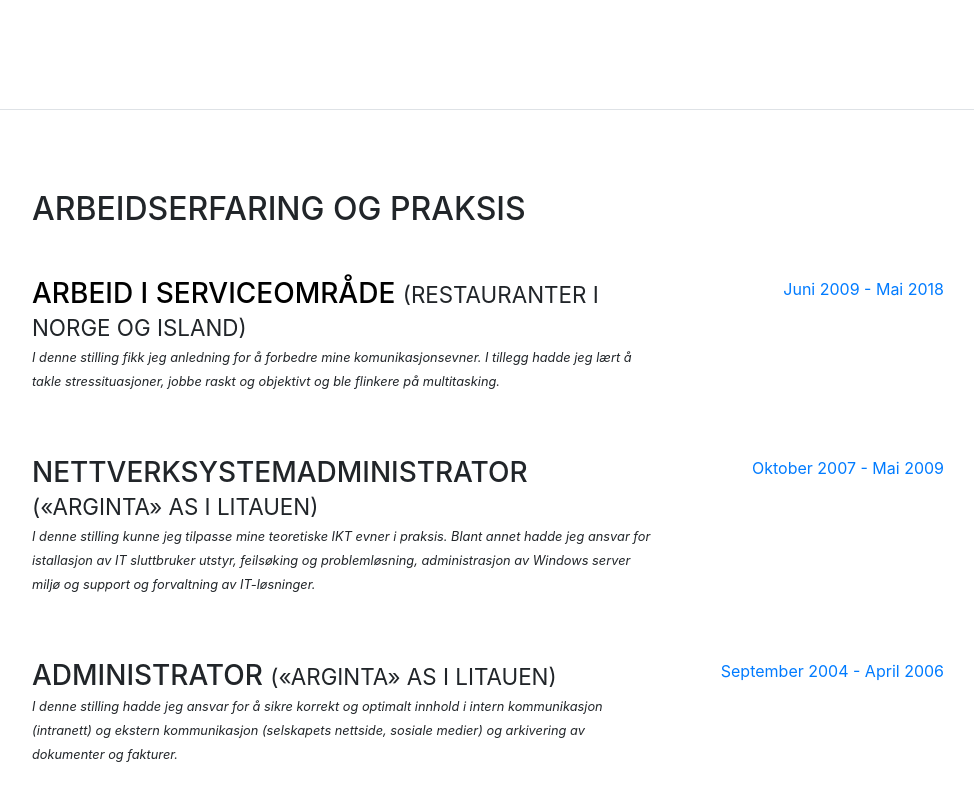
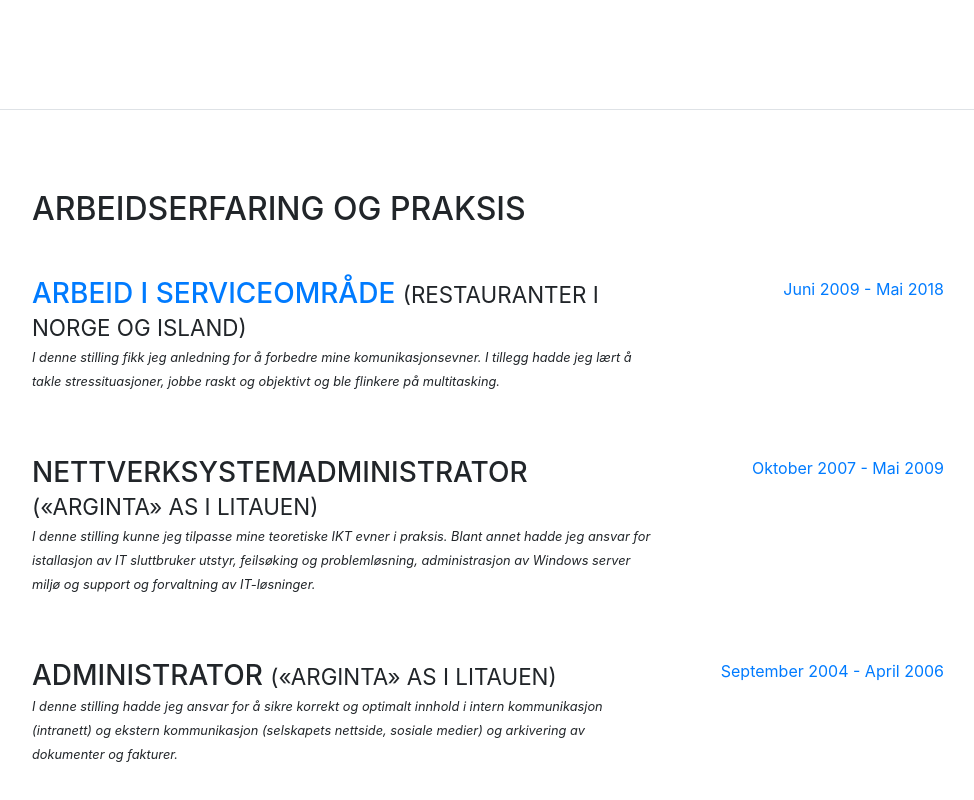
Before and after one commit to viktorbl/Resume, a website with bundled scripts: page index.html in a window 1280 px wide. Shown: the part 2290-3090 px from the top of the page, without its empty margins (288-1262 px from the left). Built offline with nearby package versions, Linux system fonts and the light colour scheme; a web font is replaced by a local one.

Commit message:
Update index.html

```diff
--- a/index.html
+++ b/index.html
@@ -175,7 +175,7 @@
 
           <div class="resume-item d-flex flex-column flex-md-row mb-5">
             <div class="resume-content mr-auto">
-              <h3 class="mb-0"> <a href="img/Letter.pdf" target="_blank" style="text-decoration: none; color:black">Arbeid i serviceområde</a> <small>(Restauranter i Norge og Island)</small></h3>
+              <h3 class="mb-0"> <a href="img/Letter.pdf" target="_blank" style= color:black">Arbeid i serviceområde</a> <small>(Restauranter i Norge og Island)</small></h3>
               <p>
                   <small><i>I denne stilling fikk jeg anledning for å forbedre mine komunikasjonsevner.
                             I tillegg hadde jeg lært å takle  stressituasjoner, jobbe raskt og objektivt
```
